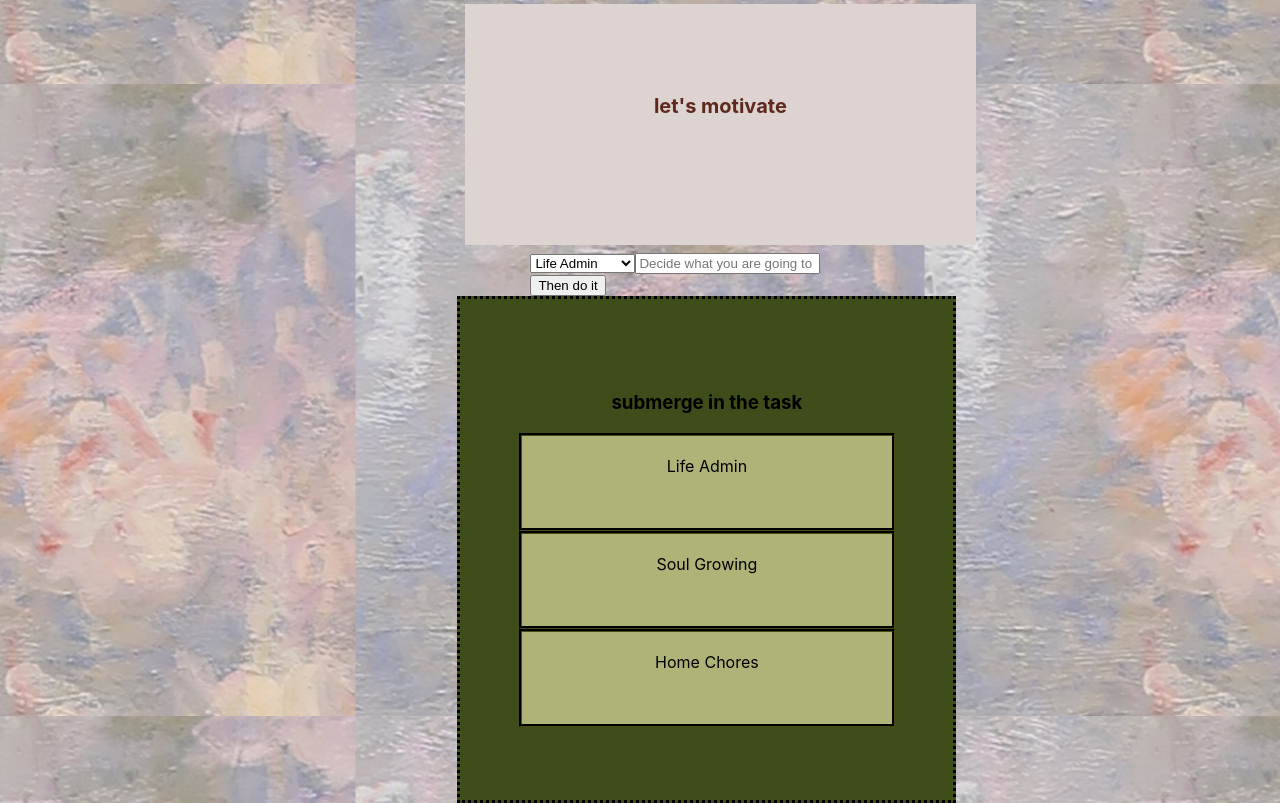
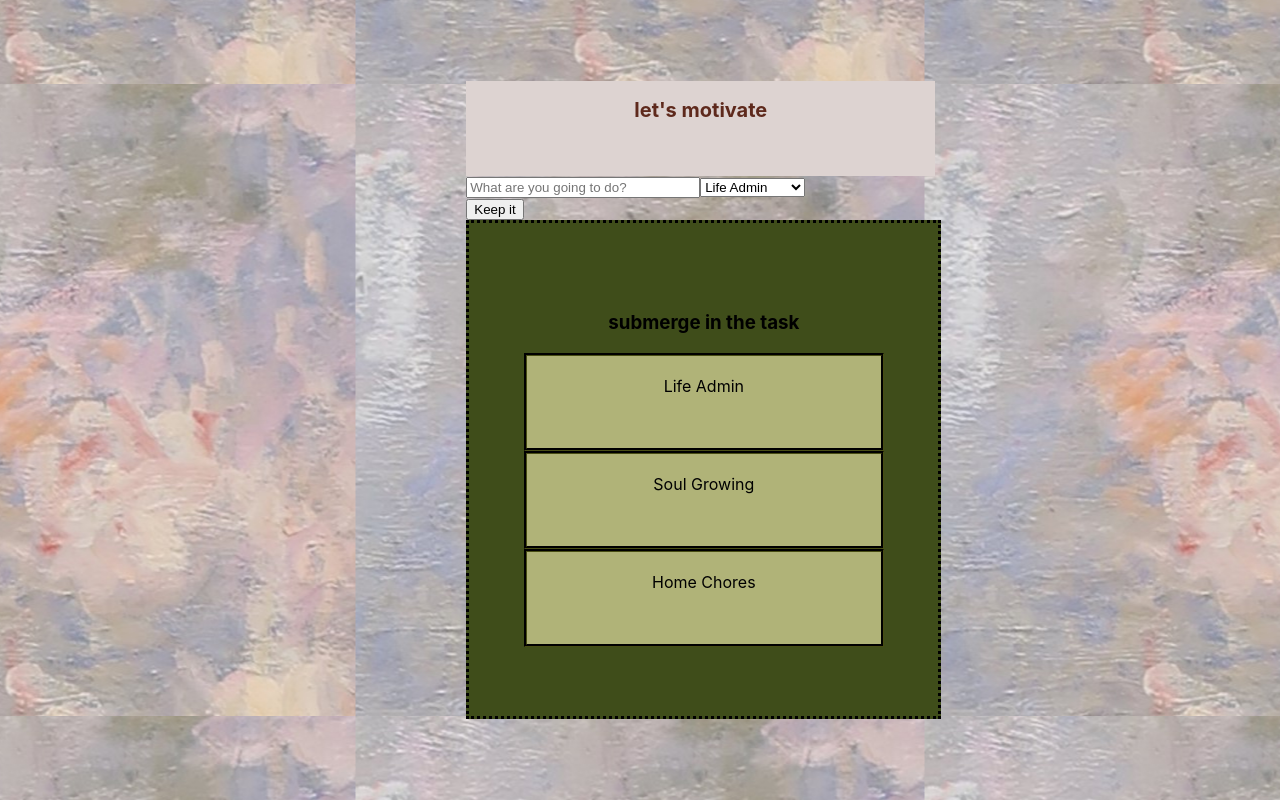
Before and after one commit to abookish/incite, a React (Create React App) app: page / in a window 1280 px wide. Built offline with nearby package versions, Linux system fonts and the light colour scheme.

Commit message:
formatting, different text

```diff
--- a/src/App.css
+++ b/src/App.css
@@ -49,17 +49,19 @@ body{
   background-color: var(--lilypadLight)!important;
 }
 .root{
-  width:100%
+  width:100%;
 }
 .App-header {
   background-color: var(--cloudGray);
+  border-color: var(--cloudPink);
+  border-width: 2px;
   display: flex;
   align-items: center;
   justify-content: center;
-  width: 100%;
-  padding: 20%;
+  width: 95%;
+  padding-left: 20%;
+  padding-right: 20%;
   flex-direction: column;
-  margin: 2%;
 }
 h2{
   color: var(--flowerRed);
@@ -70,8 +72,9 @@ h2{
   background-color: var(--lilypadShadow)!important;
 
 }
+#taskTextBox{
+  width: 65%
+}
 form{
-  width: 95%;
-  padding-left: 20%;
-  padding-right: 20%;
+  width: 100%;
 }
--- a/src/Forms/addTaskForm.tsx
+++ b/src/Forms/addTaskForm.tsx
@@ -9,12 +9,22 @@ export const AddTaskForm: React.FC<Props> = ({ addTask }) => {
   const categoryDefault = categoryInfo[0].codename
   const [text, setText] = useState('');
   const [category, setCategory] = useState(categoryDefault);
-  const promptText = "Decide what you are going to do"
+  const promptText = "What are you going to do?"
   const taskBoxId = 'taskTextBox'
   return (
     <form>
-      <select
+      <label htmlFor="taskTextBox"></label>
+     <input type="text"
+        id ={taskBoxId}
+        aria-label={taskBoxId + promptText}
+        placeholder = {promptText}
+        value={text}
+        onChange={(event) => {
+          setText(event.target.value);
+        }}/>
+        <select
       id='taskCategorySelector'
+      placeholder = "Categorize"
       value = {category}
       onChange={(event) => {
         setCategory(event.target.value)
@@ -26,15 +36,6 @@ export const AddTaskForm: React.FC<Props> = ({ addTask }) => {
             </option>
           ))}
   </select>
-      <label htmlFor="taskTextBox"></label>
-     <input type="text"
-        id ={taskBoxId}
-        aria-label={taskBoxId + promptText}
-        placeholder = {promptText}
-        value={text}
-        onChange={(event) => {
-          setText(event.target.value);
-        }}/>
      <button type="submit"
       id='taskFormSubmit'
       onClick={(event) => {
@@ -44,7 +45,7 @@ export const AddTaskForm: React.FC<Props> = ({ addTask }) => {
        setText('');
         }
        }}
-      >Then do it </button>
+      >Keep it </button>
 
     </form>
   );
```
Also changed, not shown: 1 other file (tests, documents, lock files or other folders).
